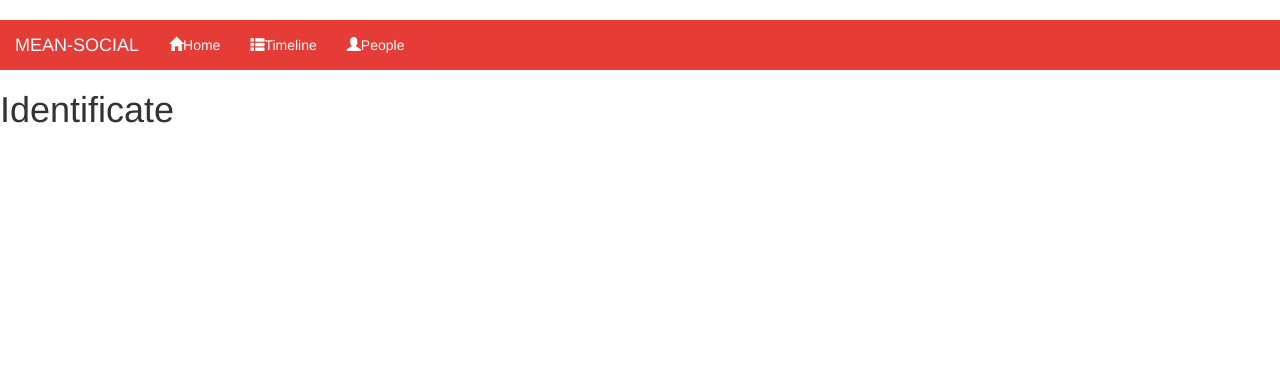
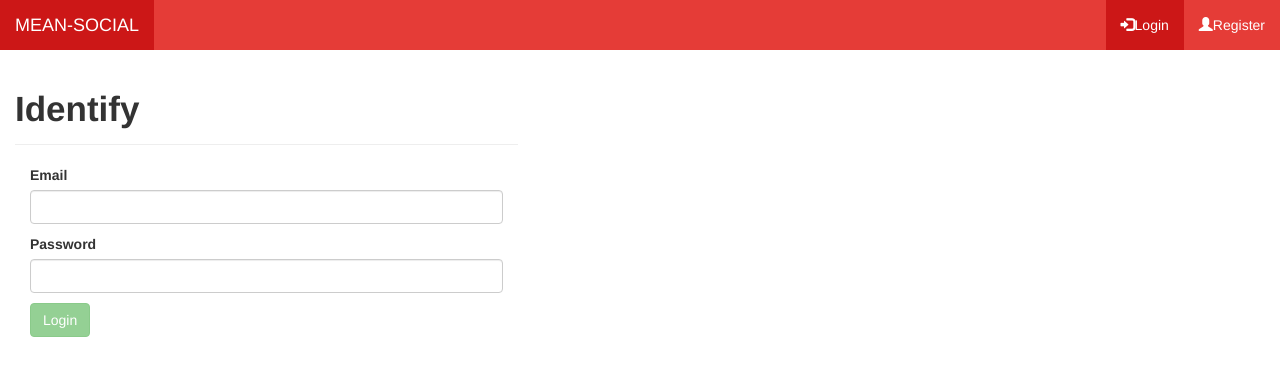
Before and after one commit to jpablopachar/mean-social, an Angular app in the folder client/: page /login in a window 1280 px wide. Shown: the top 376 px of the page. Built offline with nearby package versions, Linux system fonts and the light colour scheme.

Commit message:
The services are implemented to register and log a user

```diff
--- a/client/src/app/app.component.html
+++ b/client/src/app/app.component.html
@@ -1,13 +1,31 @@
 <div class="navigation col-lg-12">
-  <div class="navbar navbar-default">
+  <nav class="navbar navbar-default">
     <div class="container-fluid">
-      <div class="navbar-header"><a href="#" class="navbar-brand">{{ title }}</a></div>
-      <ul class="nav navbar-nav">
-        <li><a href="#"><span class="glyphicon glyphicon-home"></span>Home</a></li>
-        <li><a href="#"><span class="glyphicon glyphicon-th-list"></span>Timeline</a></li>
-        <li><a href="#"><span class="glyphicon glyphicon-user"></span>People</a></li>
+      <div class="navbar-header">
+        <a href="#" class="navbar-brand">{{ title }}</a>
+      </div>
+      <ul class="nav navbar-nav" *ngIf="identity">
+        <li><a [routerLink]="['/home']" [routerLinkActive]="['active']">Home <span class="glyphicon glyphicon-home"></span></a></li>
+        <li><a [routerLink]="['/timeline']" [routerLinkActive]="['active']">Timeline <span class="glyphicon glyphicon-th-list"></span></a></li>
+        <li><a [routerLink]="['/gente']" [routerLinkActive]="['active']">People <span class="glyphicon glyphicon-user"></span></a></li>
+        <li><a [routerLink]="['/mensajes']" [routerLinkActive]="['active']">Messages <span class="glyphicon glyphicon-envelope"></span></a></li>
+      </ul>
+      <ul class="nav navbar-nav navbar-right" *ngIf="!identity">
+        <li><a [routerLink]="['/login']" [routerLinkActive]="['active']"><span class="glyphicon glyphicon-log-in"></span>Login</a></li>
+        <li><a [routerLink]="['/registro']" [routerLinkActive]="['active']"><span class="glyphicon glyphicon-user"></span>Register</a></li>
+      </ul>
+      <ul class="nav navbar-nav navbar-right" *ngIf="identity">
+        <li class="avatar"><img src="{{ url + 'get-image-user/' + identity.image }}" *ngIf="identity && identity.image"></li>
+        <li class="dropdown">
+          <a class="dropdown-toggle" data-toggle="dropdown" href="#">{{identity.name}} <span class="caret"></span></a>
+          <ul class="dropdown-menu">
+            <li><a [routerLink]="['/perfil', identity._id]"><span class="glyphicon glyphicon-user"></span> My profile</a></li>
+            <li><a [routerLink]="['/mis-datos']"><span class="glyphicon glyphicon-cog"></span> My data</a></li>
+            <li><a href="#" class="pointer" (click)="logout()"><span class="glyphicon glyphicon-log-out"></span> Logout</a></li>
+          </ul>
+        </li>
       </ul>
     </div>
-  </div>
+  </nav>
 </div>
 <router-outlet></router-outlet>
--- a/client/src/app/app.component.ts
+++ b/client/src/app/app.component.ts
@@ -1,10 +1,38 @@
-import { Component } from '@angular/core';
+import { Component, OnInit, DoCheck } from '@angular/core';
+import { ActivatedRoute, Router } from '@angular/router';
+
+import { UserService } from './services/user.service';
+import { Global } from './services/global';
 
 @Component({
   selector: 'app-root',
   templateUrl: './app.component.html',
-  styleUrls: ['./app.component.css']
+  styleUrls: ['./app.component.css'],
+  providers: [UserService]
 })
-export class AppComponent {
-  title = 'MEAN-SOCIAL';
+export class AppComponent implements OnInit, DoCheck {
+  public title: string;
+  public identity;
+  public url: string;
+
+  constructor(private _route: ActivatedRoute, private _router: Router,  private _userService: UserService) {
+    this.title = 'MEAN-SOCIAL';
+    this.url = Global.url;
+  }
+
+  ngOnInit() {
+    this.identity = this._userService.getIdentity();
+  }
+
+  ngDoCheck() {
+    this.identity = this._userService.getIdentity();
+  }
+
+  logout() {
+    localStorage.clear();
+
+    this.identity = null;
+
+    this._router.navigate(['/']);
+  }
 }
--- a/client/src/app/components/login/login.component.html
+++ b/client/src/app/components/login/login.component.html
@@ -1 +1,10 @@
-<h1>{{title}}</h1>
+<div class="col-lg-5">
+  <h1 class="h1-strong">{{ title }}</h1>
+  <div class="alert alert-success" *ngIf="status == 'success'">Welcome</div>
+  <div class="alert alert-danger" *ngIf="status == 'error'">Unable to identify</div>
+  <form #loginForm="ngForm" (ngSubmit)="onSubmit()" class="col-lg-12">
+    <p><label>Email</label><input type="email" name="email" #email="ngModel" [(ngModel)]="user.email" class="form-control" required pattern="[a-z0-9._%+-]+@[a-z0-9.-]+\.[a-z]{2,4}$" title="Enter the email"><span *ngIf="!email.valid && email.touched">The email is not correct</span></p>
+    <p><label>Password</label><input type="password" name="password" #password="ngModel" [(ngModel)]="user.password" class="form-control" required title="Enter the password"><span *ngIf="!password.valid && password.touched">The password is required</span></p>
+    <input type="submit" value="Login" class="btn btn-success" [disabled]="!loginForm.form.valid">
+  </form>
+</div>
--- a/client/src/app/components/login/login.component.ts
+++ b/client/src/app/components/login/login.component.ts
@@ -1,19 +1,84 @@
 import { Component, OnInit } from '@angular/core';
+import { Router, ActivatedRoute } from '@angular/router';
+
+import { UserService } from '../../services/user.service';
+import { User } from '../../models/user';
 
 @Component({
   selector: 'app-login',
   templateUrl: './login.component.html',
-  styleUrls: ['./login.component.css']
+  styleUrls: ['./login.component.css'],
+  providers: [UserService]
 })
 export class LoginComponent implements OnInit {
   public title: string;
+  public user: User;
+  public status: string;
+  public identity;
+  public token;
 
-  constructor() {
-    this.title = 'Identificate';
+  constructor(private _route: ActivatedRoute, private _router: Router, private _userService: UserService) {
+    this.title = 'Identify';
+    this.user = new User('', '', '', '', '', '', 'ROLE_USER', '');
   }
 
   ngOnInit() {
-    console.log('Componente app-login cargado!');
+    console.log('Component app-login loaded!');
   }
 
+  // Log the user and get their data
+  onSubmit() {
+    this._userService.signUp(this.user).subscribe(response => {
+      this.identity = response.user;
+
+      if (!this.identity || !this.identity._id) {
+        this.status = 'error';
+      } else {
+        // Persist user data and convert to String
+        localStorage.setItem('identity', JSON.stringify(this.identity));
+        // Get the token
+        this.getToken();
+      }
+    }, error => {
+      const errorMessage = <any>error;
+
+      if (errorMessage != null) {
+        this.status = 'error';
+      }
+    });
+  }
+
+  getToken() {
+    this._userService.signUp(this.user, 'true').subscribe(response => {
+      this.token = response.token;
+
+      if (this.token.length <= 0) {
+        this.status = 'error';
+      } else {
+        // Persist the user's token
+        localStorage.setItem('token', this.token);
+        // Get the counters or statistics of the user
+        this.getCounters();
+      }
+    }, error => {
+      const errorMessage = <any>error;
+
+      console.log(errorMessage);
+
+      if (errorMessage != null) {
+        this.status = 'error';
+      }
+    });
+  }
+
+  getCounters() {
+    this._userService.getCounters().subscribe(response => {
+      localStorage.setItem('stats', JSON.stringify(response));
+      this.status = 'success';
+
+      this._router.navigate(['/']);
+    }, error => {
+      console.log(<any>error);
+    });
+  }
 }
--- a/client/src/app/services/user.service.ts
+++ b/client/src/app/services/user.service.ts
@@ -25,4 +25,51 @@ export class UserService {
     return this._http.post(this.url + 'register', params, { headers: headers });
   }
 
+  // Sign up a user
+  signUp(user, getToken = null): Observable<any> {
+    if (getToken != null) {
+      user.getToken = getToken;
+    }
+
+    const params = JSON.stringify(user);
+    const headers = new HttpHeaders().set('Content-Type', 'application/json');
+
+    return this._http.post(this.url + 'login', params, { headers: headers });
+  }
+
+  // Convert to a JSON object
+  getIdentity() {
+    const identity = JSON.parse(localStorage.getItem('identity'));
+
+    if (identity !== 'undefined') {
+      this.identity = identity;
+    } else {
+      this.identity = null;
+    }
+
+    return this.identity;
+  }
+
+  // Returns a token to identify a user
+  getToken() {
+    const token = localStorage.getItem('token');
+
+    if (token !== 'undefined') {
+      this.token = token;
+    } else {
+      this.token = null;
+    }
+
+    return this.token;
+  }
+
+  getCounters(userId = null): Observable<any> {
+    const headers = new HttpHeaders().set('Content-Type', 'application/json').set('Authorization', this.getToken());
+
+    if (userId !== null) {
+      return this._http.get(this.url + 'counters/' + userId, { headers: headers });
+    } else {
+      return this._http.get(this.url + 'counters/', { headers: headers });
+    }
+  }
 }
--- a/client/src/styles.css
+++ b/client/src/styles.css
@@ -21,11 +21,51 @@
 }
 
 .navigation .navbar {
+  background-color: #e53c37 !important;
+  border: none;
   border-radius: 0 !important;
-  background: #e53c37 !important;
-  border: none;
 }
 
 .navigation .navbar * {
   color: white !important;
 }
+
+.navigation .navbar a:hover {
+  background: #cc1717 !important;
+}
+
+.navigation .navbar .dropdown-menu * {
+  color: black !important;
+}
+
+.navbar-default .navbar-nav > .open > a, .navbar-default .navbar-nav > .open > a:focus {
+  background: #cc1717 !important;
+}
+
+.navigation .navbar .dropdown-menu a:hover {
+  background: #eee !important;
+}
+
+.navigation .avatar {
+  width: 35px;
+  height: 35px;
+  border-radius: 100px;
+  overflow: hidden;
+  margin-top: 9px;
+  margin-left: 2px;
+}
+
+.navigation .avatar img {
+  height: auto;
+  width: 35px;
+}
+
+.jumbotron {
+  padding: 20px;
+  border-radius: 5px;
+  text-align: center;
+}
+
+.user-image-for-edit img {
+  height: 60px;
+}
```
